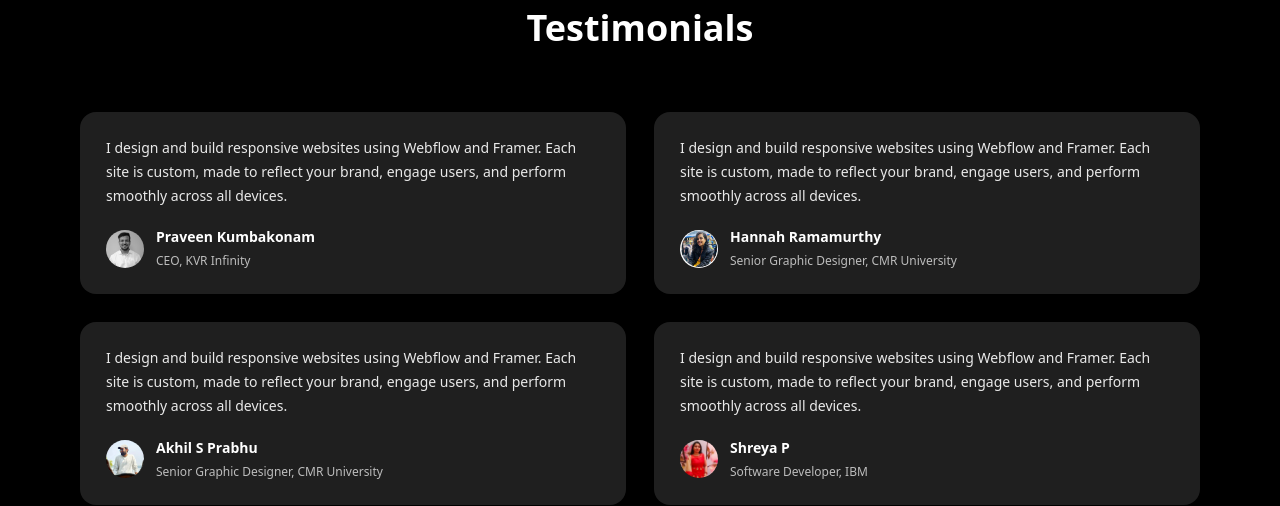
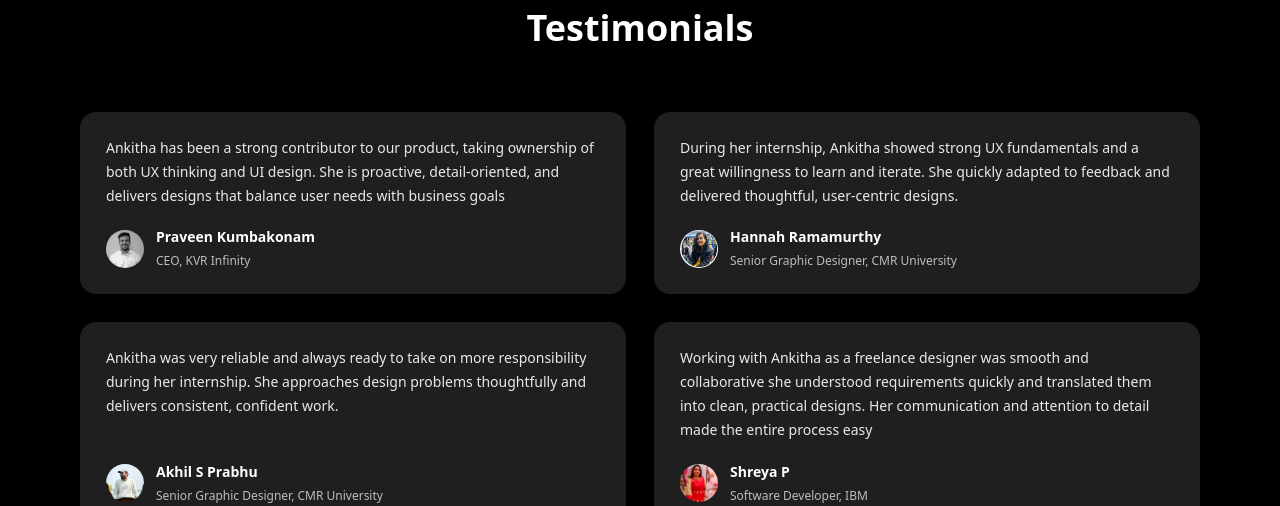
Before and after one commit to ankithavenkatesh04/Portfolio, a plain HTML site: page index.html in a window 1280 px wide. Shown: the part 3051-3557 px from the top of the page. Drawn offline with Linux system fonts and the light colour scheme; a web font is replaced by a local one.

Commit message:
Update testimonials

```diff
--- a/index.html
+++ b/index.html
@@ -233,9 +233,7 @@
 
     <div class="testimonial-card">
       <p>
-        I design and build responsive websites using Webflow and Framer.
-        Each site is custom, made to reflect your brand, engage users,
-        and perform smoothly across all devices.
+       Ankitha has been a strong contributor to our product, taking ownership of both UX thinking and UI design. She is proactive, detail-oriented, and delivers designs that balance user needs with business goals
       </p>
 
       <div class="testimonial-user">
@@ -249,9 +247,7 @@
 
     <div class="testimonial-card">
       <p>
-        I design and build responsive websites using Webflow and Framer.
-        Each site is custom, made to reflect your brand, engage users,
-        and perform smoothly across all devices.
+        During her internship, Ankitha showed strong UX fundamentals and a great willingness to learn and iterate. She quickly adapted to feedback and delivered thoughtful, user-centric designs.
       </p>
 
       <div class="testimonial-user">
@@ -265,9 +261,7 @@
 
     <div class="testimonial-card">
       <p>
-        I design and build responsive websites using Webflow and Framer.
-        Each site is custom, made to reflect your brand, engage users,
-        and perform smoothly across all devices.
+       Ankitha was very reliable and always ready to take on more responsibility during her internship. She approaches design problems thoughtfully and delivers consistent, confident work.
       </p>
 
       <div class="testimonial-user">
@@ -281,9 +275,7 @@
 
     <div class="testimonial-card">
       <p>
-        I design and build responsive websites using Webflow and Framer.
-        Each site is custom, made to reflect your brand, engage users,
-        and perform smoothly across all devices.
+       Working with Ankitha as a freelance designer was smooth and collaborative she understood requirements quickly and translated them into clean, practical designs. Her communication and attention to detail made the entire process easy
       </p>
 
       <div class="testimonial-user">
```
Also changed, not shown: contact/contact.html (+9 -0 lines).
